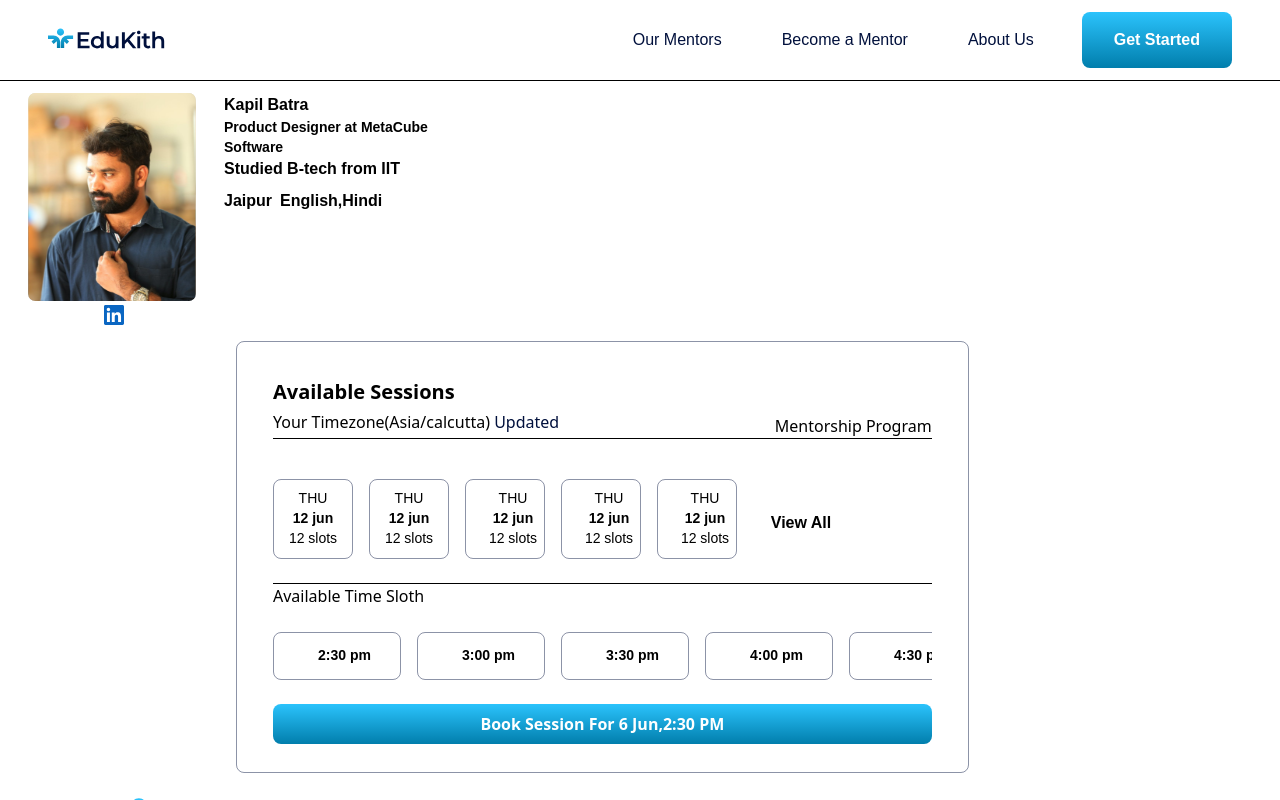
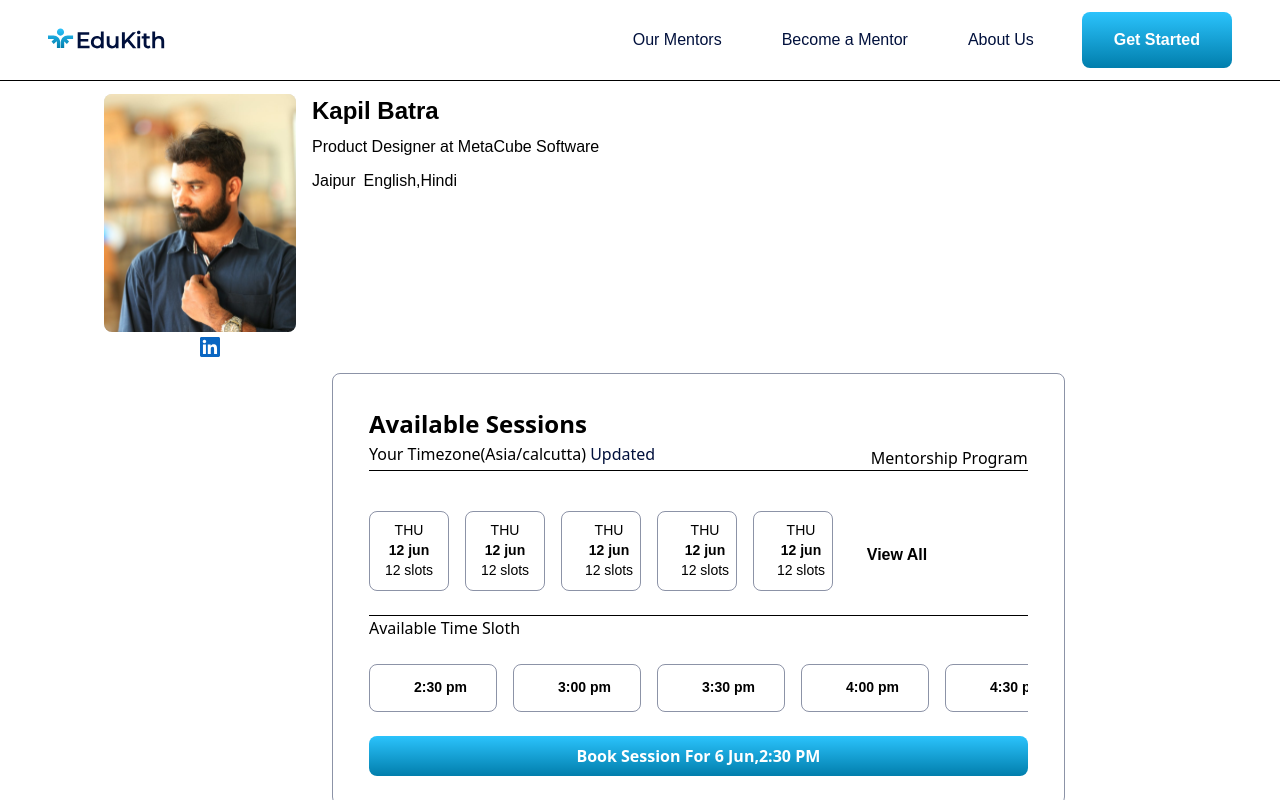
Before and after one commit to asif2508/silver-goggles, a React (Create React App) app: page /section in a window 1280 px wide. Shown: the top 800 px of the page. Built offline with nearby package versions, Linux system fonts and the light colour scheme.

Commit message:
updating

```diff
--- a/src/components/VaibhavSection/Section.js
+++ b/src/components/VaibhavSection/Section.js
@@ -16,15 +16,15 @@ const Section = () => {
        {/* aside sectionn start here */}
         <div className='flex flex-row ml-2'>
             <aside >
-                <img className='w-16 ml-2 h-24 mt-3 lg:w-48 lg:h-52' src={men} />
-                <img className='ml-9 mt-1 w-5 h-5 lg:ml-24'  src={link_icon} />
+                <img className='w-16 ml-2 h-24 mt-3 lg:w-48 lg:h-60 lg:ml-24'  src={men} />
+                <img className='ml-9 mt-1 w-5 h-5 lg:ml-48'  src={link_icon} />
             </aside>
-            <div className='font-primayfont ml-4 mt-3 font-bold lg:h-6'>
-                <h3>{LoginString.name}</h3>
-                <h5 className='w-64 text-sm'>{LoginString.jobrole}</h5>
-                <h6 className='w-48 '>{LoginString.study}</h6>
-                <div className='inline-flex mt-2'>
-                <p>{LoginString.location}</p>
+            <div className='font-primayfont ml-4 mt-3  lg:h-6'>
+                <h3 style={{fontSize:24,fontWeight:700}} className='font-bold font-primayfont'>{LoginString.name}</h3>
+                <h5 style={{fontSize:16, fontWeight:400,width:336}} className='w-64 text-sm mt-2'>{LoginString.jobrole}</h5>
+                <h6 className='w-48 md:hidden'>{LoginString.study}</h6>
+                <div className='inline-flex mt-3'>
+                <p style={{fontSize:16, fontWeight:400}}>{LoginString.location}</p>
                 <p className='ml-2'>{LoginString.language}</p>
                 </div>
             </div>
@@ -33,9 +33,9 @@ const Section = () => {
        {/* aside section ends here */}
 
        {/* Main content start here */}
-        <div className='pl-3 pr-3 mt-4'>
-        <div className='w-full  rounded-lg  pr-9 pl-9 lg:w-7/12  lg:h-full lg:ml-56 lg:mt-2' style={{ borderWidth:1 , borderColor: Colors.textInputBorder }}>
-            <h1 className='text-xl font-bold mt-9'>{LoginString.session}</h1>
+        <div className='pl-3 pr-3 mt-4 '>
+        <div className='w-full  rounded-lg  pr-9 pl-9 lg:w-7/12  lg:h-full lg:ml-80 lg:mt-2' style={{ borderWidth:1 , borderColor: Colors.textInputBorder }}>
+            <h1 className='text-xl font-bold mt-9' style={{fontSize:24,fontWeight:700}}>{LoginString.session}</h1>
             <h2 className='mt-2 lg:float-right ' >{LoginString.mentorship}</h2>
             <h2 className='mt-1  h-7'>Your Timezone(Asia/calcutta) <span style={{color:Colors.dark_blue}}>Updated</span></h2>
             <hr />
```
